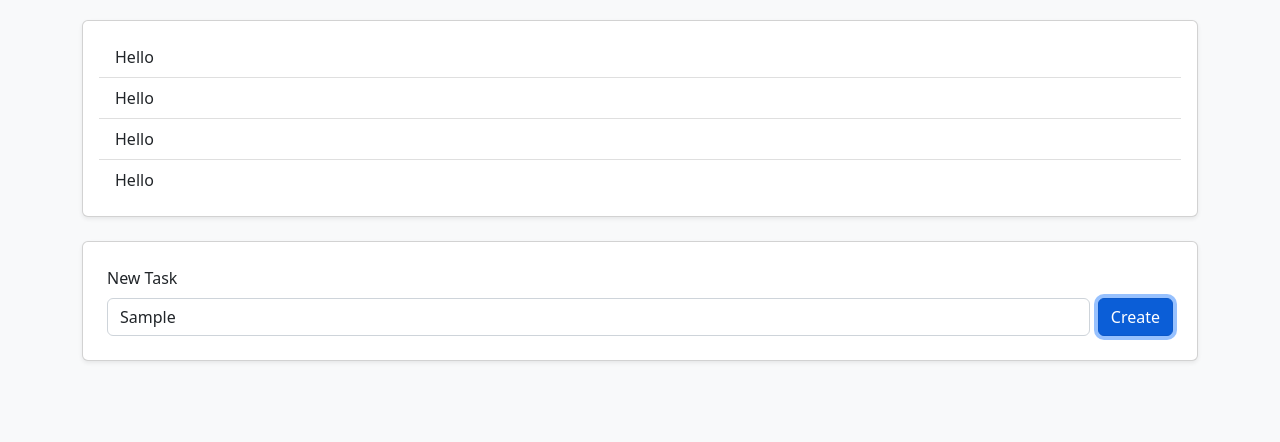
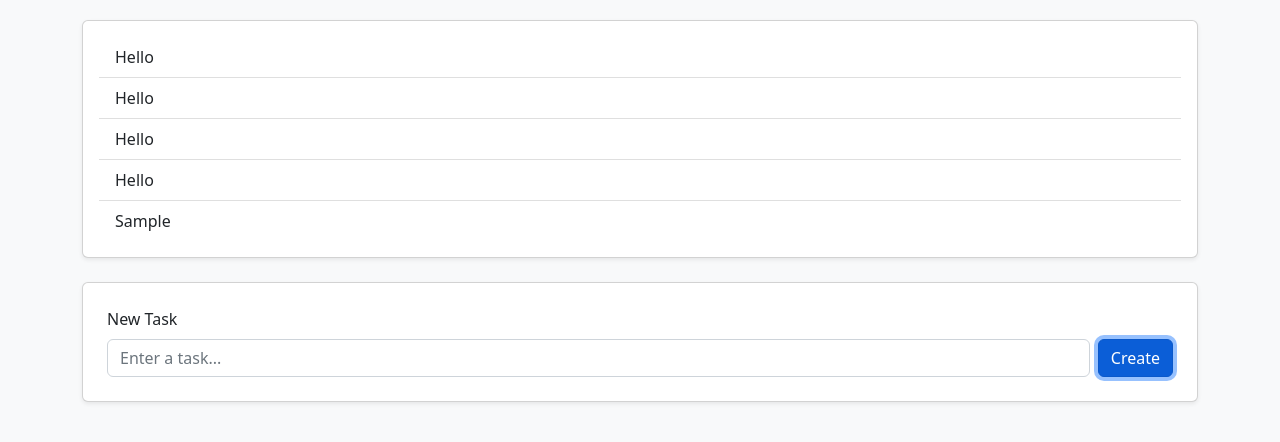
Before and after one commit to sophieTnguyen/MyTODO, a plain HTML site: page index.html in a window 1280 px wide. Both pictures are taken after typing "Sample" into the empty fields and a click on the button "Create". Shown: the part 90-532 px from the top of the page. Drawn offline with nearby package versions, Linux system fonts and the light colour scheme.

Commit message:
Can create tasks that will appear on list without checklist

```diff
--- a/index.html
+++ b/index.html
@@ -14,7 +14,7 @@
     <div class="mb-4">
       <div class="card shadow-sm">
         <div class="card-body">
-          <ul class="list-group list-group-flush">
+          <ul class="list-group list-group-flush" id="task-list">
             <li class="list-group-item">Hello</li>
             <li class="list-group-item">Hello</li>
             <li class="list-group-item">Hello</li>
@@ -25,7 +25,7 @@
     </div>
 
     <div class="mb-3">
-      <form class="card p-4 shadow-sm" id="submit" onsubmit="submitForm(event)">
+      <form class="card p-4 shadow-sm" id="form">
         <label for="taskNameForm" class="form-label mb-2">New Task</label>
           <div class="d-flex">
           <input type="text" id="taskNameForm" name="task" class="form-control flex-grow-1" placeholder="Enter a task...">
--- a/script.js
+++ b/script.js
@@ -1,15 +1,26 @@
-const taskForm = document.getElementById('taskNameForm');
-const submitButton = document.querySelector('submit');
+window.addEventListener("DOMContentLoaded", function(){
+    const taskList = document.getElementById('task-list');
+    const taskForm = document.querySelector('input');
+    const submitButton = document.querySelector('form');
 
-/*
-submitButton.addEventListener('submit', function(event) {
-    event.preventDefault();
-    console.log("SUBMITTED")
-})
-*/
+    submitButton.addEventListener("submit", function(event) {
+        event.preventDefault();
+        let task = createTask(taskForm.value);
+        task.Load();
+        taskForm.value = '';
+    })
 
-function submitForm(event) {
-    event.preventDefault(); // Prevent default form submission
-    // Your custom code here to handle the submission
-    console.log('Form submitted!');
-}
+    function createTask(text)
+    {
+        return {
+            text,
+            Load: function() {
+                const myTask = document.createElement('li');
+                taskList.appendChild(myTask);
+                myTask.className = "list-group-item";
+                myTask.innerText = text;
+            }
+
+        }
+    }
+});
```
